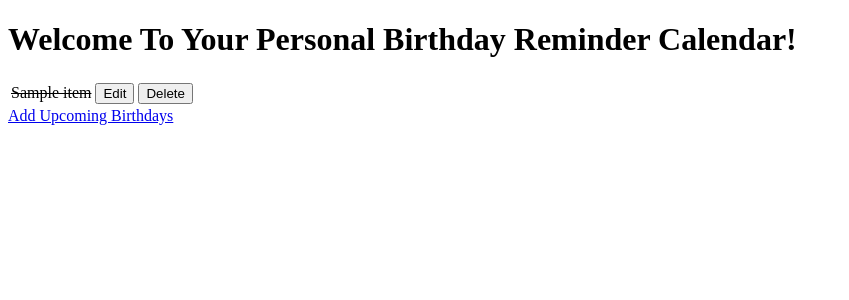
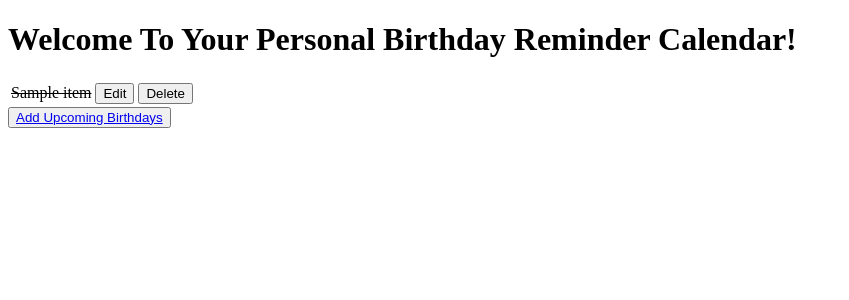
Before and after one commit to Milea90/birthday-reminder, a Django app: page / in a window 1280 px wide. Shown: the top 300 px of the page, without its empty margins (0-849 px from the left). Run offline with Django 3.2, Linux system fonts and the light colour scheme; tables that the repository leaves empty hold one stand-in row (values such as "Sample post").

Commit message:
Add css styling

```diff
--- a/birth_remind/templates/birth_remind/birth.html
+++ b/birth_remind/templates/birth_remind/birth.html
@@ -46,8 +46,8 @@
         {% empty %}
         <tr>
             <td>
-                <h1>Please add upcoming birthdays to your personal birthday
-                reminder-calendar!</h1>
+                <h3>Please add upcoming birthdays to your personal birthday
+                reminder-calendar!</h3>
             </td>
         </tr>
 
@@ -55,7 +55,12 @@
 
     </table>
 
-    <!--A link to add birthdays-->
-    <a href="/add" aria-label="A clickable link to an edit page where you can add birthdays.">Add Upcoming Birthdays</a>
+    <!--A button to add birthdays-->
+    <div class="buttons">
+    <button>
+    <a href="/add" aria-label="A clickable button to an edit-page where you can add birthdays.">Add Upcoming
+         Birthdays</a>
+    </button>
+    </div>
 </body>
 </html>
--- a/static/style.css
+++ b/static/style.css
@@ -2,7 +2,7 @@
 body {background-color: lightpink;}
 
 /*Giving the headings a nice color*/
-h1 {color:cornflowerblue}
+h1, h3 {color:cornflowerblue}
 
 /*Styling the buttons*/
 .buttons {
```
